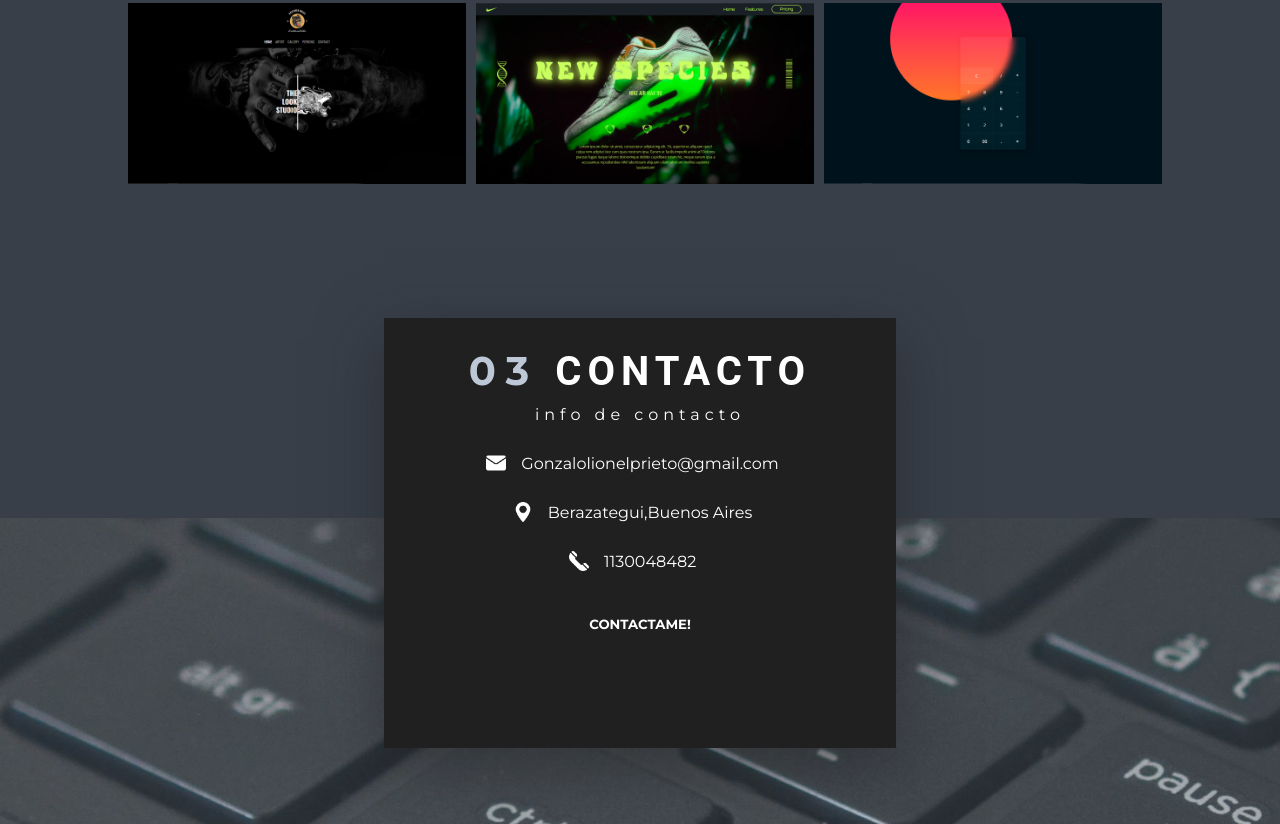
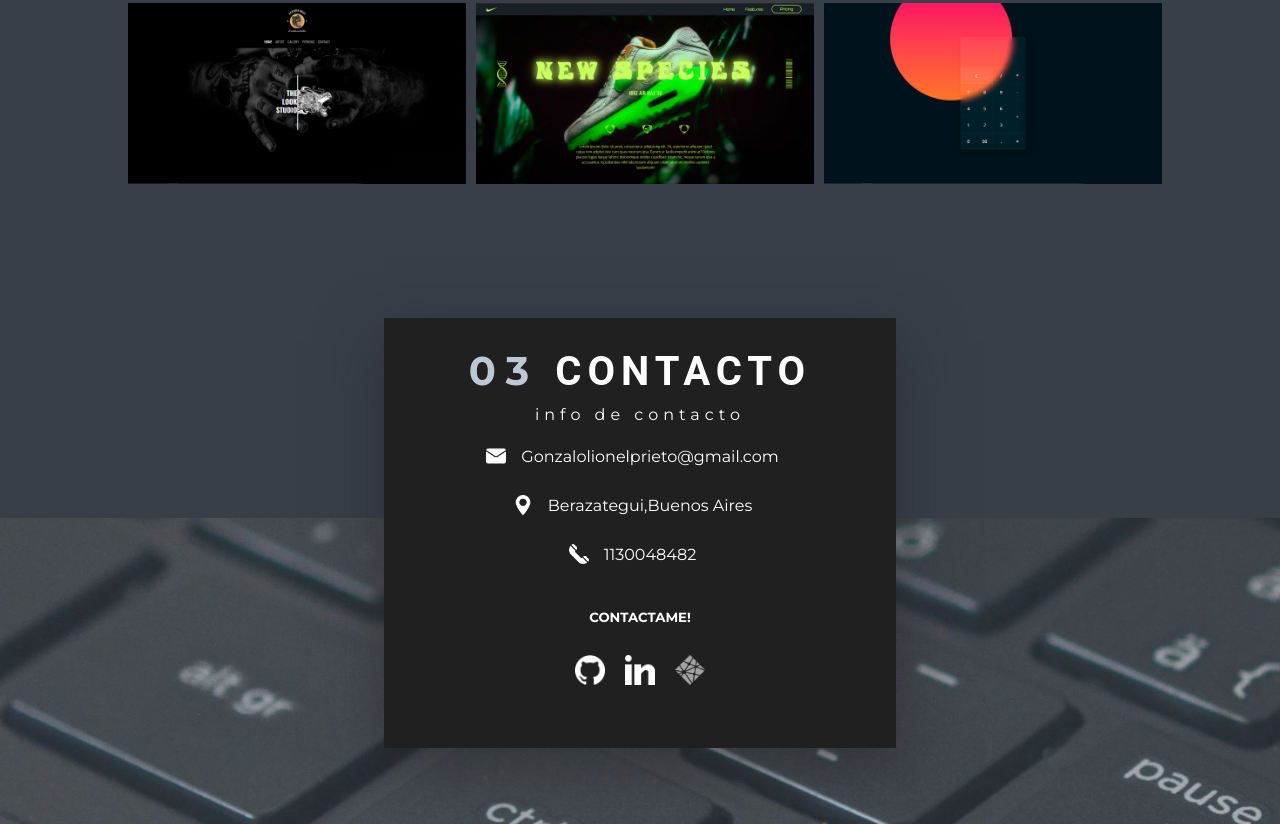
Before and after one commit to gonzalolionelprieto/portfolio, a plain HTML site: page index.html in a window 1280 px wide. Shown: the part 2602-3426 px from the top of the page. Drawn offline with nearby package versions, Linux system fonts and the light colour scheme; some packages are replaced by stand-ins of ours; files whose address does not match are found by name.

Commit message:
contacto agregado

```diff
--- a/css/mobile.css
+++ b/css/mobile.css
@@ -670,7 +670,7 @@ display: none;
 	width: 60%;
 	display: flex;
 	flex-wrap: wrap;
-	justify-content: space-around;
+	justify-content: center;
 	margin: 0 auto;
 	/* padding: 20px 0 0 0; */
 }
@@ -686,11 +686,16 @@ display: none;
 
 }
 
-.redes-ct img{
-	width: 20px;
-	padding:  20px;
+.redes-ct  a img{
+	filter: grayscale(1);
+	margin: 10px;
+	width: 30px;
+
 }
 
+.redes-ct  a img:hover{
+	scale: 1.05;
+}
 
 main .form-info .contacto{
 	width: 80%;
--- a/index.html
+++ b/index.html
@@ -100,8 +100,8 @@
 			<div class="info " id="info"  data-aos="fade-up">
 				<img src="img/logooo.png" alt="" class="logo">
 				<div class="texto-presentacion ">
-					<p>HOLA! SOY GONZALO PRIETO,MAQUETADOR WEB. <br>
-					   A LO LARGO DEL 2019/2020 ME PROPUSE ESTUDIAR,CAPACITARME Y MEJORAR MIS HABILIDADES EN IT CON EL OBJETIVO DE TRABAJAR EN PROYECTOS QUE ME APASIONEN Y PODER  ENCONTRAR LA EMPRESA IDEAL PARA  SEGUIR APRENDIENDO CONSTANTEMENTE;POR ESTE MOTIVO CREE MI PORTFOLIO WEB,EN EL CUAL MUESTRO PROYECTOS DE PRÁCTICA REALIZADOS EN BASE A LOS CONCEPTOS ESTUDIADOS EN CURSOS Y DE MANERA AUTODIDACTA. DESDE YA MUCHAS GRACIAS POR VERLO.
+					<p>HOLA! SOY GONZALO PRIETO,FRONT-END DESING. <br>
+					   ESTE ES  MI PORTFOLIO WEB,EN EL CUAL MUESTRO PROYECTOS  REALIZADOS EN BASE A CONCEPTOS ESTUDIADOS EN CURSOS Y DE MANERA AUTODIDACTA.
 					</p>
 
 				</div>
@@ -260,9 +260,11 @@
 					<div class=" redes-ct " >
 						<h5>CONTACTAME!</h5>
 
-						<img src="img/logos/1.png" alt="">
-						<img src="img/logos/2.png" alt="">
-						<img src="img/logos/3.png" alt="">
+						<a href="https://github.com/gonzalolionelprieto" target="_blank"><img src="img/logos/1.png" alt=" "></a>
+						<a href="https://www.linkedin.com/in/gonzalo-lionel-prieto-0095ba198/" target="_blank"><img src="img/logos/2.png" alt=" "></a>
+						<a href="https://app.netlify.com/teams/gonzalolionelprieto" target="_blank"><img src="img/logos/4.png" alt=" "></a>
+
+
 
 					</div>
 				</div>
```
Also changed, not shown: img/logos/4.png (added).
